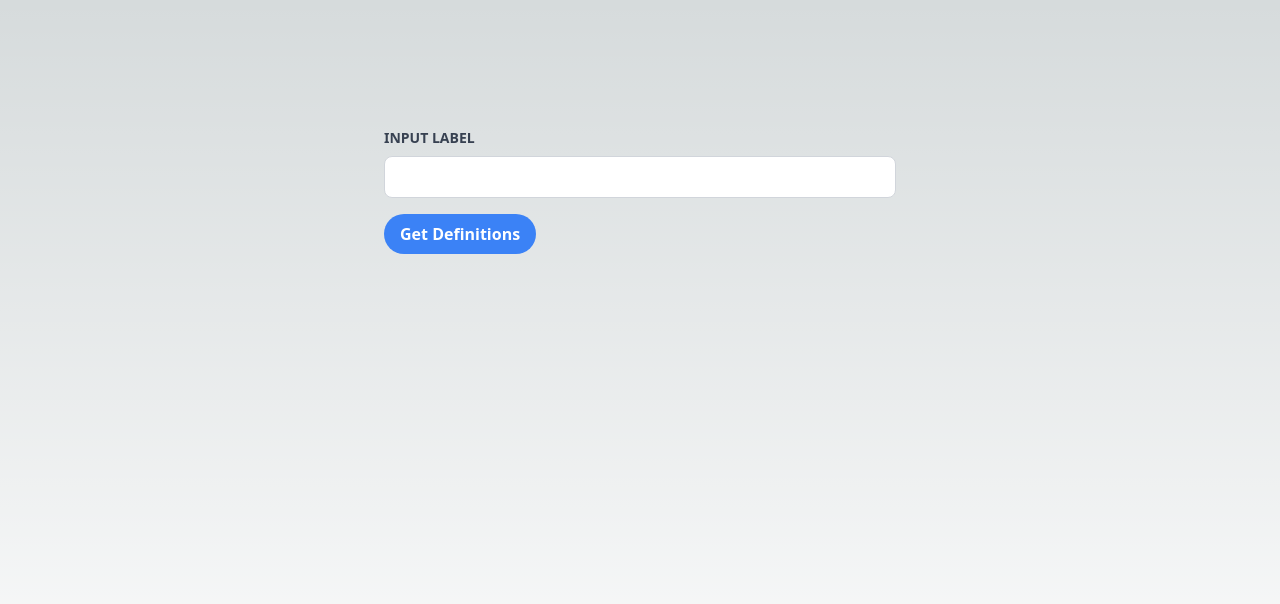
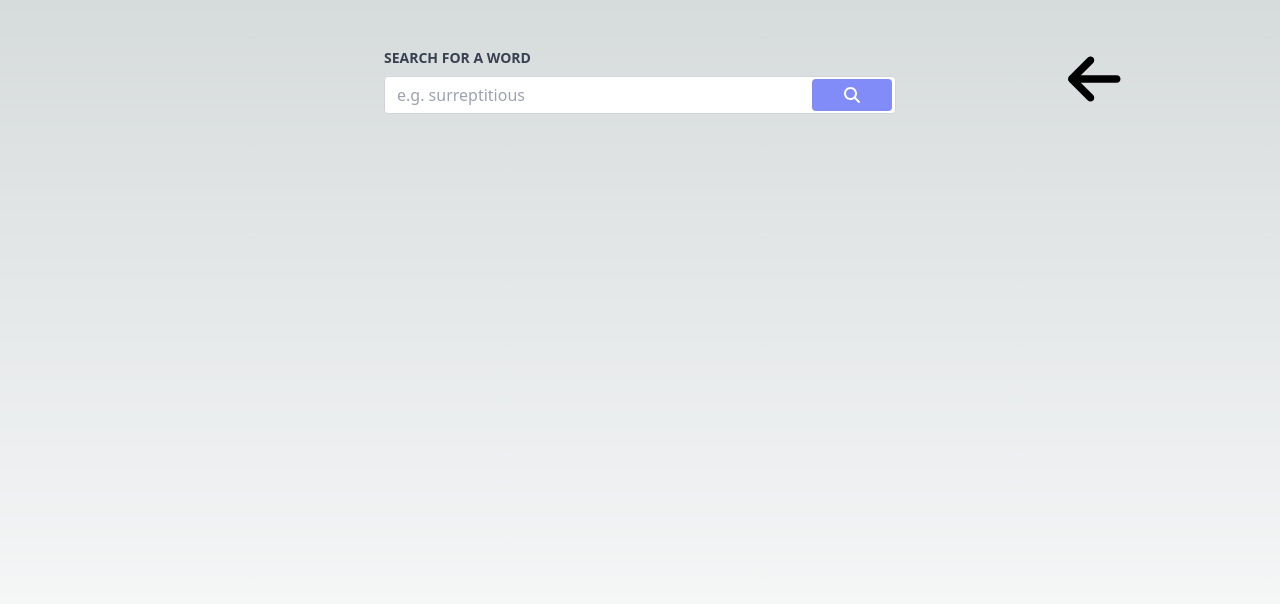
Before and after one commit to ic-768/Word-Station, a Next.js app: page /words/get-meaning in a window 1280 px wide. Shown: the top 604 px of the page. Built offline with nearby package versions, Linux system fonts and the light colour scheme.

Commit message:
Various improvements

```diff
--- /dev/null
+++ b/components/Layouts/GoBack.tsx
@@ -0,0 +1,16 @@
+import { ReactElement } from "react";
+import Link from "next/link";
+import { FontAwesomeIcon } from "@fortawesome/react-fontawesome";
+import { faArrowLeft } from "@fortawesome/free-solid-svg-icons";
+
+export const GoBackLayout = ({ children }: { children: ReactElement }) => (
+  <div>
+    <Link
+      className="absolute right-40 text-6xl transition-colors hover:text-blue-600"
+      href="/words"
+    >
+      <FontAwesomeIcon icon={faArrowLeft} />
+    </Link>
+    {children}
+  </div>
+);
--- a/pages/_app.tsx
+++ b/pages/_app.tsx
@@ -1,6 +1,7 @@
 import "../styles/globals.css";
+import { NextPage } from "next";
 import type { AppProps } from "next/app";
-import { useEffect, useState } from "react";
+import { ReactElement, ReactNode, useEffect, useState } from "react";
 import { Notification } from "../types/Notification";
 import { NotificationContext } from "../context/notification";
 
@@ -17,7 +18,15 @@ const Notification = ({ type, message }: Notification) => (
   </div>
 );
 
-export default function App({ Component, pageProps }: AppProps) {
+export type NextPageWithLayout<P = {}, IP = P> = NextPage<P, IP> & {
+  getLayout?: (page: ReactElement) => ReactNode;
+};
+
+type AppPropsWithLayout = AppProps & {
+  Component: NextPageWithLayout;
+};
+
+export default function App({ Component, pageProps }: AppPropsWithLayout) {
   const [notification, setNotification] = useState<Notification | null>(null);
 
   useEffect(() => {
@@ -28,6 +37,7 @@ export default function App({ Component, pageProps }: AppProps) {
     }
   }, [notification]);
 
+  const getLayout = Component.getLayout || ((page) => page);
   return (
     <>
       {notification && (
@@ -35,7 +45,7 @@ export default function App({ Component, pageProps }: AppProps) {
       )}
 
       <NotificationContext.Provider value={[notification, setNotification]}>
-        <Component {...pageProps} />
+        {getLayout(<Component {...pageProps} />)}
       </NotificationContext.Provider>
     </>
   );
--- a/pages/words/get-meaning/[word].tsx
+++ b/pages/words/get-meaning/[word].tsx
@@ -1,3 +1,6 @@
+import { ReactElement } from "react";
+import GetMeaning from ".";
+import { GoBackLayout } from "../../../components/GoBackLayout";
 import WordModal from "../../../components/WordModal/WordModal";
 import { WordMeanings } from "../../../types/WordData";
 import { getDictionaryReponse } from "../../../utils/api/getDictionaryResponse";
@@ -9,8 +12,17 @@ interface WordMeaningProps {
 }
 
 export default function WordMeaning({ word, wordMeanings }: WordMeaningProps) {
-  return <WordModal meanings={wordMeanings} word={word} />;
+  return (
+    <>
+      <GetMeaning />
+      <WordModal meanings={wordMeanings} word={word} />
+    </>
+  );
 }
+
+WordMeaning.getLayout = function getLayout(page: ReactElement) {
+  return <GoBackLayout>{page}</GoBackLayout>;
+};
 
 export const getServerSideProps = async (context: any) => {
   // Fetch data from the server based on the route
--- a/pages/words/get-meaning/index.tsx
+++ b/pages/words/get-meaning/index.tsx
@@ -1,15 +1,22 @@
-import { ChangeEventHandler, FormEvent, useContext, useState } from "react";
-import { WordData } from "../../../types/WordData";
+import {
+  ChangeEventHandler,
+  FormEvent,
+  ReactElement,
+  useContext,
+  useState,
+} from "react";
+import { FontAwesomeIcon } from "@fortawesome/react-fontawesome";
+import { faMagnifyingGlass } from "@fortawesome/free-solid-svg-icons";
+import { WordMeanings } from "../../../types/WordData";
 import { NotificationContext } from "../../../context/notification";
-import Link from "next/link";
 import { useRouter } from "next/router";
+import { GoBackLayout } from "../../../components/Layouts/GoBack";
 
 /*
  * User can submit a word in order for the backend to contact the dictionary API, and get the results.
- * TODO be able to "star" the ones they want to keep
  */
 export default function GetMeaning() {
-  const [_wordData, setWordData] = useState<WordData[] | null>(null);
+  const [_wordData, setWordData] = useState<WordMeanings[] | null>(null);
   const [_notification, setNotification] = useContext(NotificationContext);
   const [word, setWord] = useState("");
   const router = useRouter();
@@ -44,15 +51,19 @@ export default function GetMeaning() {
 
   return (
     <>
-      <form onSubmit={handleSubmit} className="mx-auto max-w-lg mt-32">
+      <form onSubmit={handleSubmit} className="mx-auto max-w-lg mt-12">
         <label
           className="block font-bold mb-2 text-gray-700 text-sm uppercase"
           htmlFor="input"
         >
-          Input Label
+          Search for a word
         </label>
+        <div className="relative flex items-center content-center">
           <input
-          className="bg-white focus:outline-none focus:shadow-outline border border-gray-300 rounded-lg py-2 px-4 block w-full appearance-none leading-normal"
+            placeholder="e.g. surreptitious"
+            className="w-full px-3 py-1.5 bg-white border border-solid border-gray-300
+                       rounded transition-colors
+                       focus:text-gray-700 focus:bg-white focus:border-blue-600 focus:outline-none"
             id="input"
             type="text"
             value={word}
@@ -60,12 +71,17 @@ export default function GetMeaning() {
           />
 
           <button
-          className="inline-block bg-blue-500 hover:bg-blue-700 text-white font-bold py-2 px-4 rounded-full mt-4"
+            className="absolute px-8 py-1 bg-indigo-400 hover:bg-indigo-500 text-white rounded right-1 font-bold"
             onClick={onChooseWord}
           >
-          Get Definitions
+            <FontAwesomeIcon icon={faMagnifyingGlass} />
           </button>
+        </div>
       </form>
     </>
   );
 }
+
+GetMeaning.getLayout = function getLayout(page: ReactElement) {
+  return <GoBackLayout>{page}</GoBackLayout>;
+};
--- a/pages/words/index.tsx
+++ b/pages/words/index.tsx
@@ -20,7 +20,7 @@ export default function Words({ words }: { words: string[] }) {
 
   return (
     <div className="h-screen w-screen flex flex-col items-center relative">
-      <div className="flex items-center content-center absolute top-10 gap-4">
+      <div className="flex items-center content-center gap-4 my-10">
         <input
           onChange={onChangeFilter}
           className="rounded-md focus:outline-none transition-shadow focus:outline-none focus:ring focus:ring-indigo-500 py-2 px-4 leading-5 appearance-none"
@@ -33,8 +33,8 @@ export default function Words({ words }: { words: string[] }) {
           <FontAwesomeIcon icon={faSquarePlus} />
         </Link>
       </div>
-      <section className="h-screen w-screen p-8 pt-20">
-        <div className="grid justify-center grid-cols-2 sm:grid-cols-4 md:grid-cols-4 lg:grid-cols-6 gap-5 lg:gap-7 my-10">
+      <section className="h-screen w-screen p-8 overflow-x-auto h-4/5">
+        <div className="grid justify-center grid-cols-2 sm:grid-cols-4 md:grid-cols-4 lg:grid-cols-6 gap-5 lg:gap-7">
           {filteredWords.map((w) => (
             <div
               key={w}
--- a/public/mock-data.json
+++ b/public/mock-data.json
@@ -1 +1 @@
-{"words":["abet","ablution","acrostic","affront","aft","allocution","ambivalent","artesian well","astride","augury","auspicious","avail yourself","banality","bequest","bespoke","bleary","blithe","bourgeois","burlesque","candor","caper","caprice","cardinal","chintzy","cistern","cogent","conceited","conjecture","conniption","connote","conscientious","contracoup","convalescence","corollary","de jure","defenestration","denigrate","deplorable","dervish","despondent","disconcerting","docent","duplicitous","earmark","effervescence","egalitarian","egregious","exasperation","expatiating","facile","faux pas","fiscal","furtive","gallant","gossamer","grandstand","gregarious","gruff","guile","houri","inchoate","incipient","incredulous","indignation","ingratiate","insouciance","inveigle","irrigated","jaded","lackadaisical","lament","lassitude","latent","litigious","lurid","manacle","marshal","mea culpa","mercenary","misgiving","nictitate","non sequitur","obstreperous","overture","pallid","pang","paroxysm","pedant","perfunctorily","peristaltic","petulant","philander","platitude","poignant","preen","press-gang","dapple","prevaricate","prodigal","propensity","propound","propriety","querulous","quixotic","rancor","reprieve","restive","ribald","rubric","rutabaga","sacristy","salient","slattern","squamous","subaqueous","subvert","tort","trite","banal","unscrupulous","usury","venal","venial","vex","vis-a-vis","wanton","wherewithal","wile","xanadu","test"]}
+{"words":["abet","ablution","acrostic","affront","aft","allocution","ambivalent","artesian well","astride","augury","auspicious","avail yourself","banality","bequest","bespoke","bleary","blithe","bourgeois","burlesque","candor","caper","caprice","cardinal","chintzy","cistern","cogent","conceited","conjecture","conniption","connote","conscientious","contracoup","convalescence","corollary","de jure","defenestration","denigrate","deplorable","dervish","despondent","disconcerting","docent","duplicitous","earmark","effervescence","egalitarian","egregious","exasperation","expatiating","facile","faux pas","fiscal","furtive","gallant","gossamer","grandstand","gregarious","gruff","guile","houri","inchoate","incipient","incredulous","indignation","ingratiate","insouciance","inveigle","irrigated","jaded","lackadaisical","lament","lassitude","latent","litigious","lurid","manacle","marshal","mea culpa","mercenary","misgiving","nictitate","non sequitur","obstreperous","overture","pallid","pang","paroxysm","pedant","perfunctorily","peristaltic","petulant","philander","platitude","poignant","preen","press-gang","dapple","prevaricate","prodigal","propensity","propound","propriety","querulous","quixotic","rancor","reprieve","restive","ribald","rubric","rutabaga","sacristy","salient","slattern","squamous","subaqueous","subvert","tort","trite","banal","unscrupulous","usury","venal","venial","vex","vis-a-vis","wanton","wherewithal","wile","xanadu","surreptitious"]}
```
Also changed, not shown: components/WordModal/WordModal.tsx (+8 -27 lines). Lines whose indentation alone changed are shown as unchanged.
